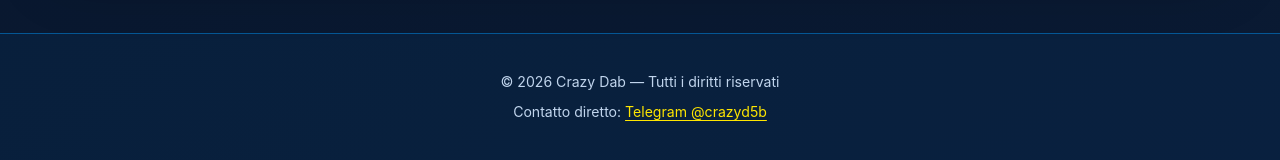
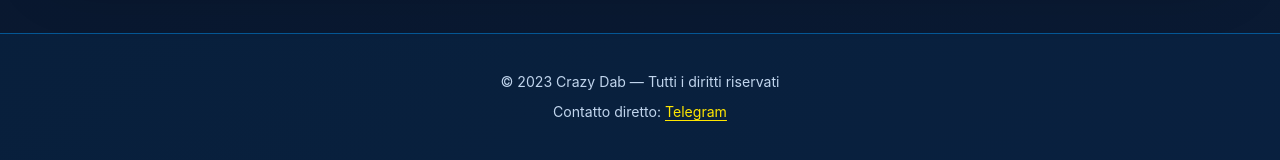
Before and after one commit to p18283634-beep/index.html, a plain HTML site: page index.html in a window 1280 px wide. Shown: the part 3491-3651 px from the top of the page. Drawn offline with Linux system fonts and the light colour scheme.

Commit message:
Update footer year and contact link text

```diff
--- a/index.html
+++ b/index.html
@@ -140,6 +140,6 @@
       </div></section>
       <section id="spedizioni"><div class="container"><div class="cta-panel"><h2>Prezzi competitivi. Spedizioni veloci. Qualità premium.</h2><p>Crazy Dab unisce convenienza e cura del dettaglio: consegna rapida in tutta Italia e in Europa, servizio diretto e catalogo pensato per chi cerca qualcosa di speciale.</p><a class="button primary" href="https://t.me/crazyd5b" target="_blank" rel="noopener noreferrer">Contattami </a></div></div></section>
     </main>
-    <footer class="site-footer"><div class="container"><p>© 2026 Crazy Dab — Tutti i diritti riservati</p><p>Contatto diretto: <a href="https://t.me/crazyd5b" target="_blank" rel="noopener noreferrer">Telegram @crazyd5b</a></p></div></footer>
+    <footer class="site-footer"><div class="container"><p>© 2023 Crazy Dab — Tutti i diritti riservati</p><p>Contatto diretto: <a href="https://t.me/crazyd5b" target="_blank" rel="noopener noreferrer">Telegram</a></p></div></footer>
   </body>
 </html>
```
